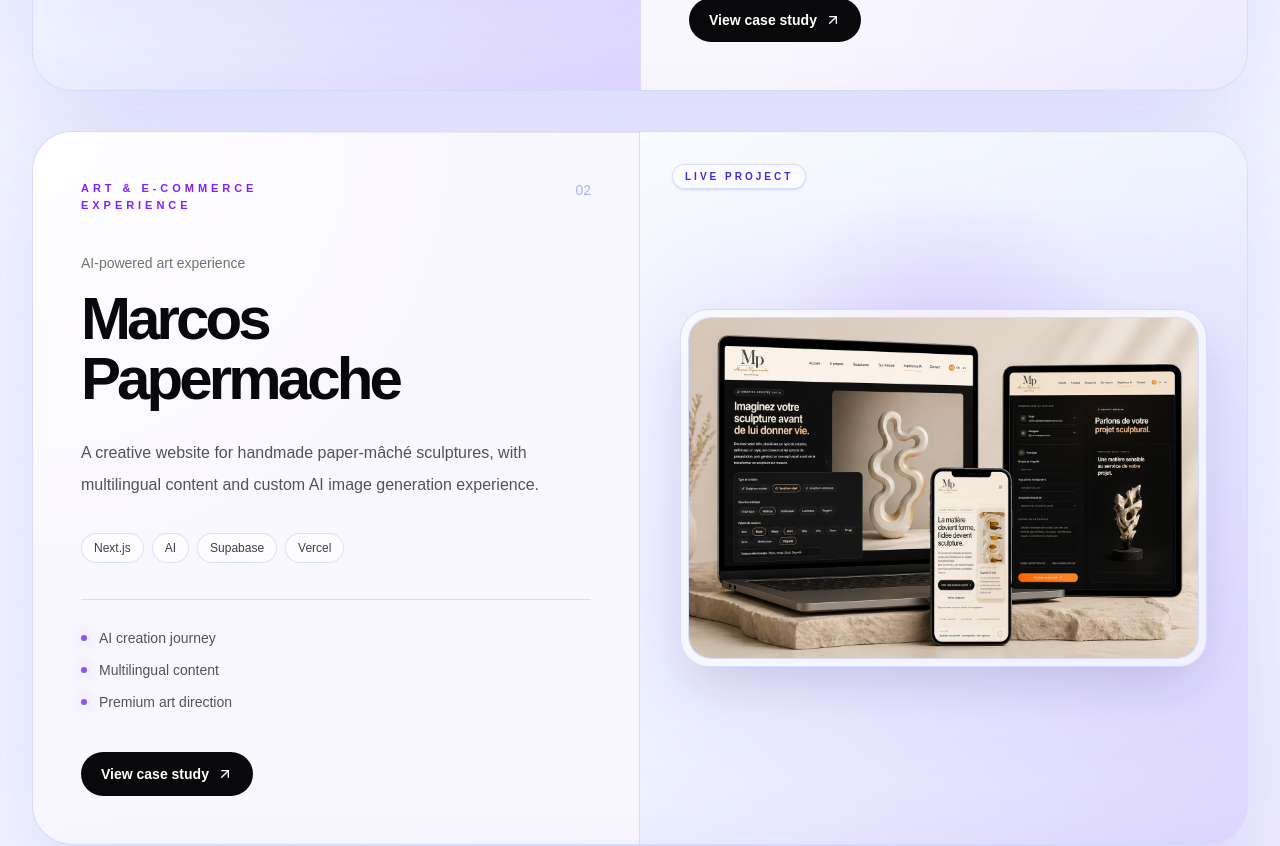
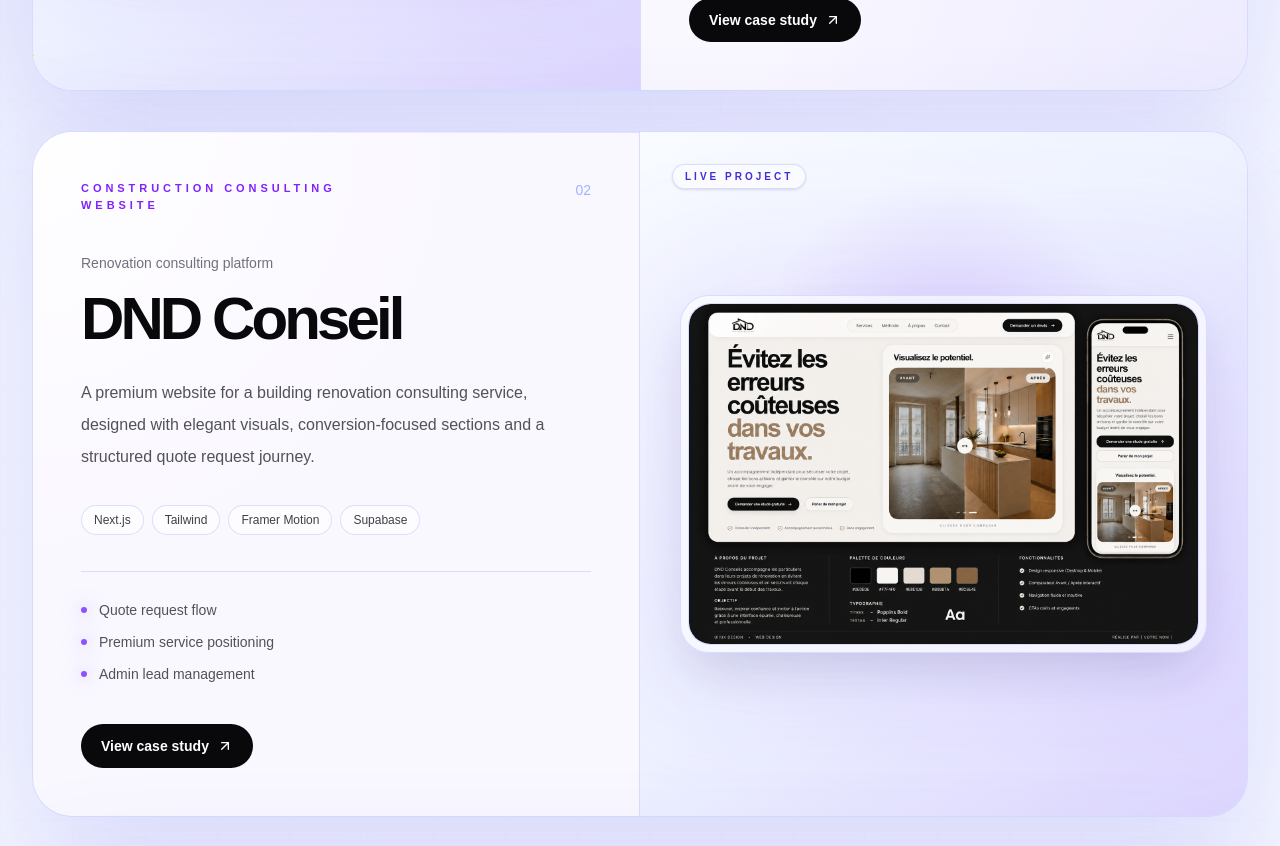
Before and after one commit to markyuna/portfolio-dev, a Next.js app: page /projects in a window 1280 px wide. Shown: the part 980-1826 px from the top of the page. Built offline with nearby package versions, Linux system fonts and the light colour scheme.

Commit message:
feat: add dnd conseil project to portfolio

```diff
--- a/src/components/sections/ProjectsSection.tsx
+++ b/src/components/sections/ProjectsSection.tsx
@@ -21,6 +21,17 @@
     tags: ["Next.js", "Tailwind", "Framer Motion", "Supabase"],
     url: "https://francecourtier-site.vercel.app",
     metrics: ["Lead generation flow", "Premium UI system", "Admin-ready backend"],
+  },
+  {
+    title: "DND Conseil",
+    subtitle: "Renovation consulting platform",
+    category: "Construction consulting website",
+    description:
+      "A premium website for a building renovation consulting service, designed with elegant visuals, conversion-focused sections and a structured quote request journey.",
+    image: "/images/projects/dnd-conseil.png",
+    tags: ["Next.js", "Tailwind", "Framer Motion", "Supabase"],
+    url: "https://dnd-conseils.vercel.app/",
+    metrics: ["Quote request flow", "Premium service positioning", "Admin lead management"],
   },
   {
     title: "Marcos Papermache",
@@ -139,7 +150,7 @@
         <div className="relative overflow-hidden rounded-[1.8rem] border border-indigo-200/70 bg-white/65 p-2 shadow-2xl shadow-indigo-950/15 backdrop-blur-xl">
           <Image
             src={project.image}
-            alt={project.title}
+            alt={`${project.title} website preview`}
             width={1200}
             height={800}
             className="h-auto w-full rounded-[1.35rem] object-cover transition duration-700 group-hover:scale-[1.035]"
@@ -175,7 +186,7 @@
           </p>
 
           <span className="font-mono text-sm text-indigo-300">
-            0{index + 1}
+            {String(index + 1).padStart(2, "0")}
           </span>
         </div>
 
```
Also changed, not shown: public/images/projects/dnd-conseil.png (added).
